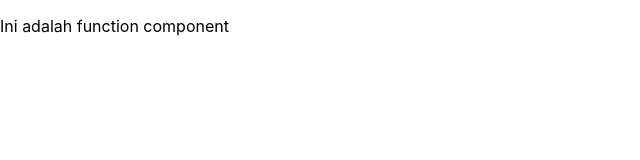
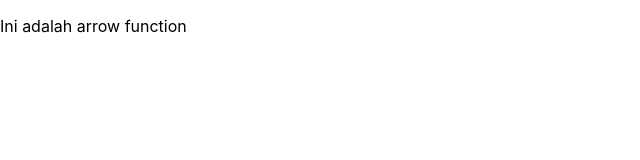
Before and after one commit to ahmadmusyadada/Tugas_Ahmad-Musyadad-Aminullah_1741720141_PBF, a React (Create React App) app in the folder pertemuan-keempat/: page / in a window 1280 px wide. Shown: the top 160 px of the page, without its empty margins (0-640 px from the left). Built offline with nearby package versions, Linux system fonts and the light colour scheme.

Commit message:
Arrow Function

```diff
--- a/pertemuan-keempat/src/index.js
+++ b/pertemuan-keempat/src/index.js
@@ -4,8 +4,11 @@ import './index.css';
 import App from './App';
 import * as serviceWorker from './serviceWorker';
 
-function HelloWorld (){
-    return <p>Ini adalah function component</p>
+// function HelloWorld (){
+//     return <p>Ini adalah function component</p>
+// }
+const HelloWorld = () => {
+    return <p>Ini adalah arrow function</p>
 }
 ReactDOM.render(<HelloWorld />, document.getElementById('root'));
 
```
